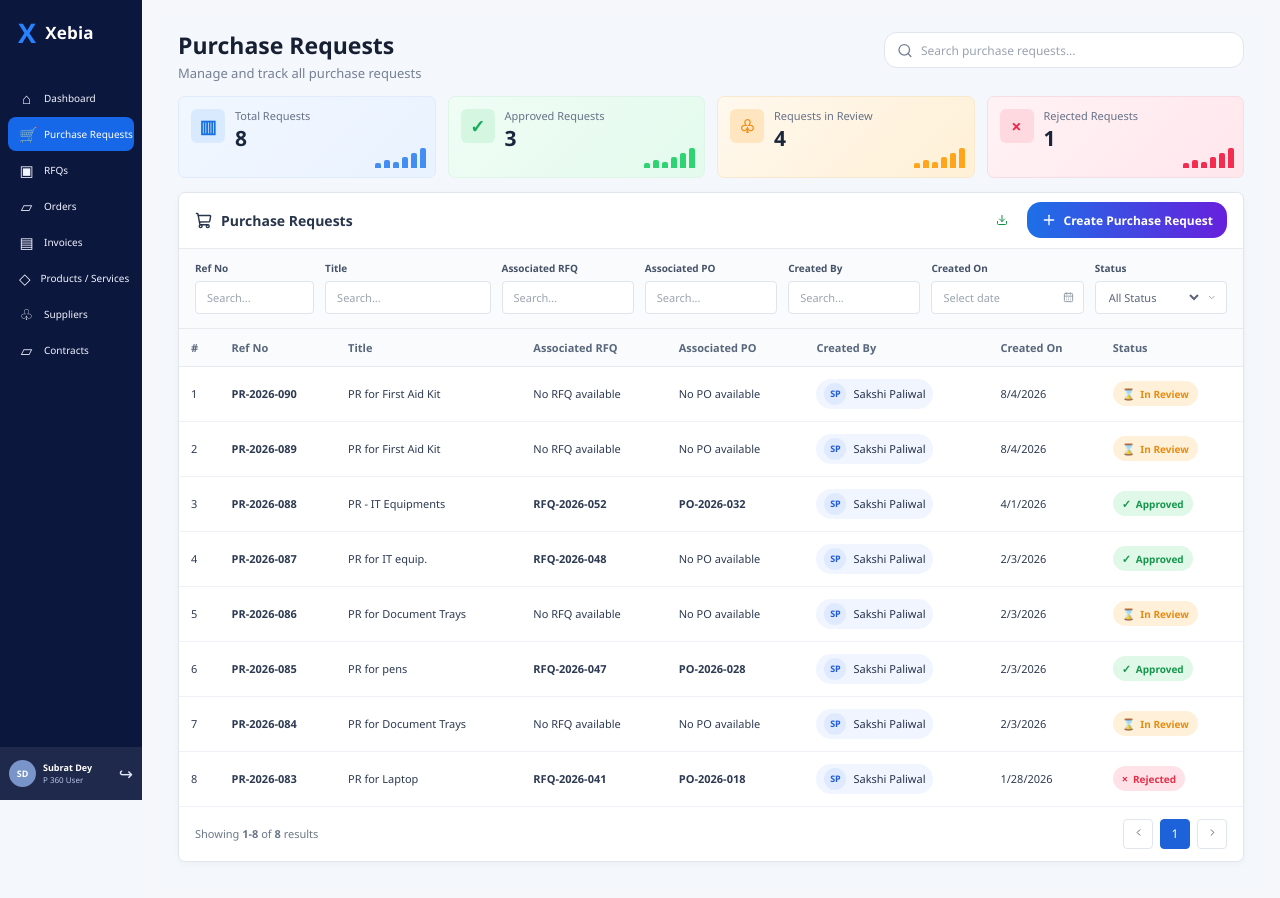
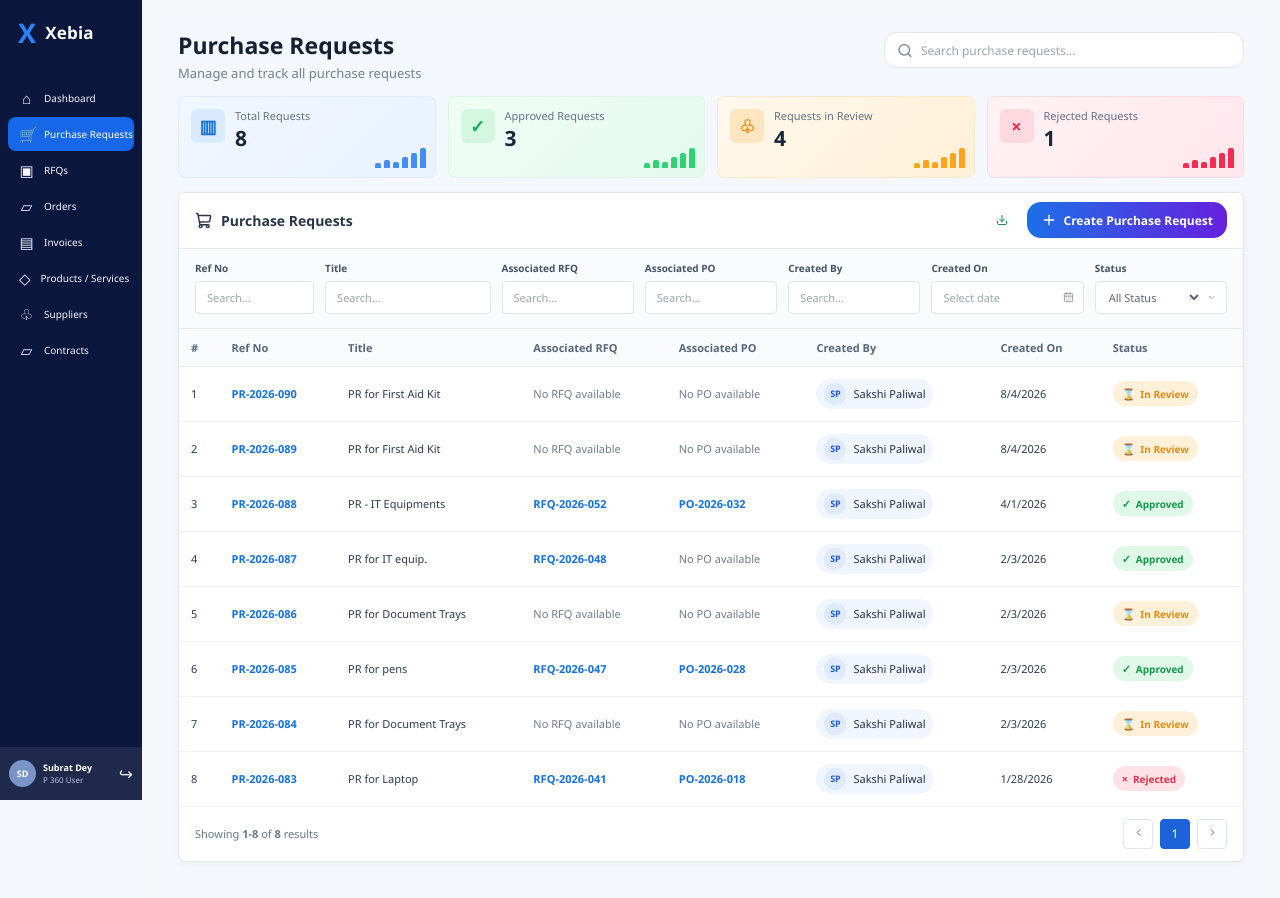
Before and after one commit to subrata-creator/Procurement360, a React (Vite) app: page /purchase-requests in a window 1280 px wide. Shown: the top 898 px of the page. Built offline with nearby package versions, Linux system fonts and the light colour scheme.

Commit message:
Update purchase request table styling

```diff
--- a/src/Pages/PRSummary.tsx
+++ b/src/Pages/PRSummary.tsx
@@ -118,13 +118,7 @@ export default function PurchaseRequestDetail() {
         </div>
 
         <div className="pr-detail-actions">
-          <button type="button" className="pr-detail-icon-btn" title="More">
-            <MoreHorizontal size={13} />
-          </button>
-          <button type="button" className="pr-detail-download-btn">
-            <Download size={11} />
-            Download
-          </button>
+
           <button type="button" className="pr-detail-primary-btn">
             <FileText size={11} />
             Initiate RFQ
--- a/src/Styles/PurchaseRequest.css
+++ b/src/Styles/PurchaseRequest.css
@@ -314,13 +314,22 @@
 }
 
 .purchase-link {
-  color: #1b62db;
+  color: #1670df;
   font-weight: 600;
   cursor: pointer;
+  transition: color 0.15s ease, text-decoration-color 0.15s ease;
+}
+
+.purchase-link:hover {
+  color: #1670df;
+  text-decoration: underline;
+  text-underline-offset: 2px;
 }
 
 .purchase-muted {
-  color: #7d8899;
+  color: #6f7c91;
+  font-weight: 500;
+  cursor: default;
 }
 
 .creator-pill {
@@ -408,7 +417,31 @@
   border-color: #1d62d8;
   color: white;
 }
+/* =========================================================
+   PR / RFQ / PO LINK COLORS
+   ========================================================= */
 
+/* Actual clickable PR / RFQ / PO references */
+.purchase-link {
+  color: #1670df !important;
+  font-weight: 600;
+  cursor: pointer;
+  text-decoration: none;
+}
+
+.purchase-link:hover {
+  color: #1670df !important;
+  text-decoration: underline;
+  text-underline-offset: 2px;
+}
+
+/* Unavailable PR / RFQ / PO values */
+.purchase-muted {
+  color: #6f7c91 !important;
+  font-weight: 500;
+  cursor: default;
+  text-decoration: none;
+}
 .purchase-page { padding: 16px 18px 28px; }
 .purchase-heading { margin-bottom: 14px; }
 .purchase-heading h1 { font-size: 23px; line-height: 1.2; }
```
